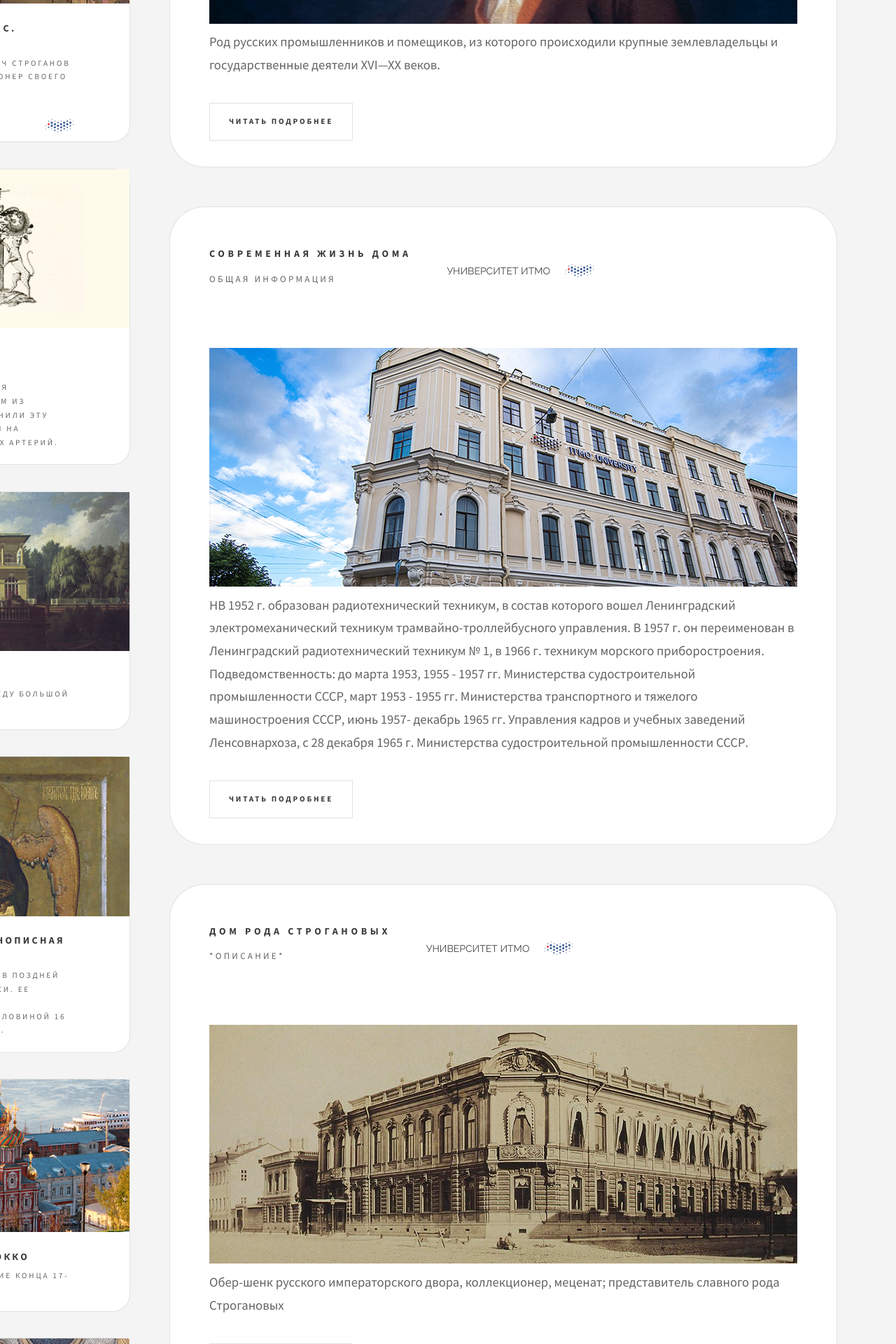
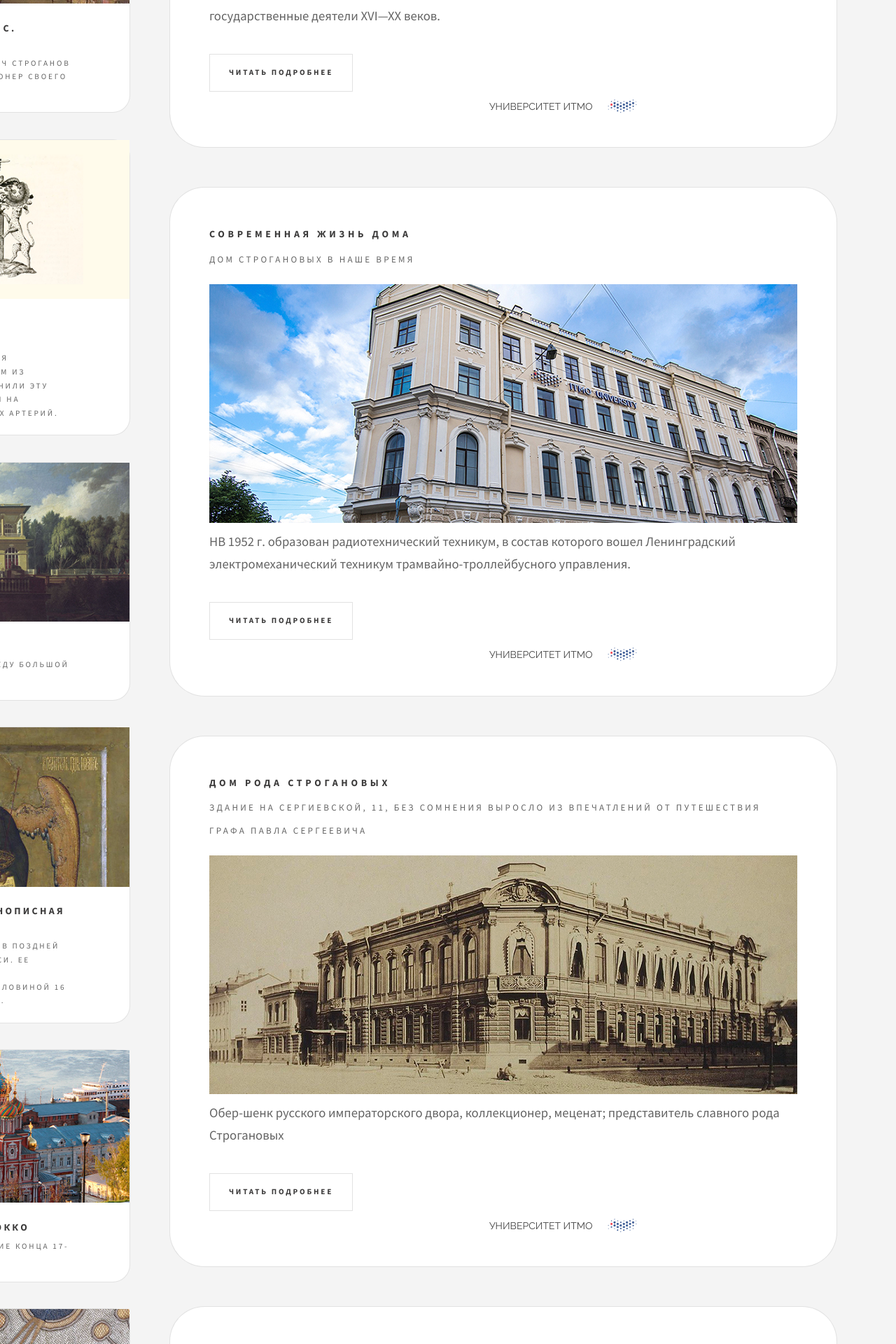
Before and after one commit to m3Rzy/dip, a React (Create React App) app: page / in a window 1280 px wide. Shown: the part 600-2520 px from the top of the page at 70% size. Built offline with nearby package versions, Linux system fonts and the light colour scheme.

Commit message:
rework something

```diff
--- a/src/pages/barokko.js
+++ b/src/pages/barokko.js
@@ -69,7 +69,7 @@ function BarokkoApp() {
                         <h1 className="title_main">Строгановское барокко</h1>
                         <h3 className="title_help">Архитектурное направление конца 17-начала 18 вв.</h3>
                         <div className="line"></div>
-                        <FooterWidget />
+                        <FooterWidget></FooterWidget>
                     </div>
                 </div>
 
--- a/src/pages/components/footerwidget.js
+++ b/src/pages/components/footerwidget.js
@@ -1,5 +1,5 @@
 
-function FooterWidget() {
+function FooterWidget(date, author, type, time) {
     return (
         <ul className='datewidget-ul'>
             <li className='footer-data'>📅 07.02.2022</li>
--- a/src/pages/newmain.js
+++ b/src/pages/newmain.js
@@ -23,6 +23,7 @@ import emailjs, { send } from 'emailjs-com';
 import { useState } from 'react'
 import { Footer } from './components/footer'
 import { FeedBackWidget } from './components/feedback'
+import { FooterWidget } from './components/footerwidget';
 
 
 function NewMain() {
@@ -83,17 +84,21 @@ function NewMain() {
 						<h4><a href="/family">Род Строгановых</a></h4>
 						<p>Служение России. Великие предприниматели и меценаты Строгановы</p>
 					</div>
-					<div className="meta">
-						<a className="author"><span className="name">Университет ИТМО</span><img
-								src={avatar} alt="" /></a>
-					</div>
 				</header>
+
 				<a href="/family" className="image featured"><img src={p5} alt="" /></a>
+
 				<p>Род русских промышленников и помещиков, из которого происходили крупные землевладельцы и
 					государственные деятели XVI—XX веков.</p>
+
 				<footer>
 					<ul className="actions">
 						<li><a href="/family" className="button big">Читать подробнее</a></li>
+						<li><div className="meta">
+						<a className="author"><span className="name">Университет ИТМО</span><img
+								src={avatar} alt="" /></a>
+					</div></li>
+
 					</ul>
 				</footer>
 			</article>
@@ -102,19 +107,20 @@ function NewMain() {
 				<header>
 					<div className="title">
 						<h4><a href="/futurehouse">Современная жизнь дома</a></h4>
-						<p>Общая информация</p>
+						<p>Дом Строгановых в наше время</p>
 					</div>
-					<div className="meta">
-						<a className="author"><span className="name">Университет ИТМО</span><img
-								src={avatar} alt="" /></a>
-					</div>
+
 				</header>
 				<a href="/futurehouse" className="image featured"><img src={p2} alt="" /></a>
-				<p>НВ 1952 г. образован радиотехнический техникум, в состав которого вошел Ленинградский электромеханический техникум трамвайно-троллейбусного управления. В 1957 г. он переименован в Ленинградский радиотехнический техникум № 1, в 1966 г. техникум морского приборостроения. Подведомственность: до марта 1953, 1955 - 1957 гг. Министерства судостроительной промышленности СССР, март 1953 - 1955 гг. Министерства транспортного и тяжелого машиностроения СССР, июнь 1957- декабрь 1965 гг. Управления кадров и учебных заведений Ленсовнархоза, с 28 декабря 1965 г. Министерства судостроительной промышленности СССР.
+				<p>НВ 1952 г. образован радиотехнический техникум, в состав которого вошел Ленинградский электромеханический техникум трамвайно-троллейбусного управления.
 				</p>
 				<footer>
 					<ul className="actions">
 						<li><a href="/futurehouse" className="button big">Читать подробнее</a></li>
+						<li><div className="meta">
+						<a className="author"><span className="name">Университет ИТМО</span><img
+								src={avatar} alt="" /></a>
+					</div></li>
 					</ul>
 				</footer>
 			</article>
@@ -123,13 +129,9 @@ function NewMain() {
 				<header>
 					<div className="title">
 						<h4><a href="/house">Дом рода Строгановых</a></h4>
-						<p>*описание*</p>
+						<p>Здание на Сергиевской, 11, без сомнения выросло из впечатлений от путешествия графа Павла Сергеевича</p>
 					</div>
-					<div className="meta">
 
-						<a className="author"><span className="name">Университет ИТМО</span><img
-								src={avatar} alt="" /></a>
-					</div>
 				</header>
 				<a href="/house" className="image featured"><img src={house_strg_post} alt="" /></a>
 				<p>Обер-шенк русского императорского двора, коллекционер, меценат; представитель славного рода
@@ -137,6 +139,10 @@ function NewMain() {
 				<footer>
 					<ul className="actions">
 						<li><a href="/house" className="button big">Читать подробнее</a></li>
+						<li><div className="meta">
+						<a className="author"><span className="name">Университет ИТМО</span><img
+								src={avatar} alt="" /></a>
+					</div></li>
 					</ul>
 				</footer>
 			</article>
@@ -146,17 +152,17 @@ function NewMain() {
 						<h4><a href="/sgs">Сергей Григорьевич Строганов – один из ярчайших российских вельмож</a></h4>
 						<p>Подробная биография</p>
 					</div>
-					<div className="meta">
 
-						<a className="author"><span className="name">Университет ИТМО</span><img
-								src={avatar} alt="" /></a>
-					</div>
 				</header>
 				<a href="/sgs" className="image featured"><img src={sgs_post} alt="" /></a>
 				<p>Либерал? Ретроград? Почвенник? Западник? Великий гуманист? Безжалостный рубака? Все эти социальные ниши вроде бы подходили ему. Но ведь так не бывает!</p>
 				<footer>
 					<ul className="actions">
 						<li><a href="/sgs" className="button big">Читать подробнее</a></li>
+						<li><div className="meta">
+					<a className="author"><span className="name">Университет ИТМО</span><img
+							src={avatar} alt="" /></a>
+				</div></li>
 					</ul>
 				</footer>
 			</article>
@@ -224,9 +230,10 @@ function NewMain() {
 						<header>
 							<h3><a href="/collection">Коллекции графа А. С. Строганова</a></h3>
 							<time className="published" datetime="2015-10-20">Граф Александр Сергеевич Строганов — крупнейший коллекционер своего времени</time>
-							<a className="author"><img src={avatar} alt="" /></a>
 						</header>
 						<a href="/collection" className="image"><img src={collection_post} alt="" /></a>
+						{/* <a className="author"><img src={avatar} alt="" /></a> */}
+
 					</article>
 
 					<article className="mini-post">
--- a/src/styles/customsearch.css
+++ b/src/styles/customsearch.css
@@ -16,7 +16,7 @@
 
 .product-item {
     width: 300px;
-    height: 400px;
+
     text-align: center;
     border-radius: 25px;
     border-bottom: 2px solid #F5F5F5;
@@ -34,8 +34,8 @@
     width: 100%;
  }
  .product-list {
-   height: 150px;
-   position:relative;
+   height: 250px;
+   /* position:relative; */
    background: #fafafa;
    padding: 15px 0;
 
@@ -107,7 +107,7 @@
 .search-form {
    border-radius: 50px;
    width: 400px;
-   position:relative;
+   /* position:relative; */
    padding:0;
    margin:0 auto;
 }
--- a/src/styles/newmain.css
+++ b/src/styles/newmain.css
@@ -453,19 +453,14 @@ ul.posts li {
 	display: flex;
 	/* border-bottom: solid 1px rgba(160, 160, 160, 0.3); */
 	left: -3em;
-	margin: -3em 0 3em 0;
+	margin: -3em 0 1em 0;
 	/* position: relative; */
 	width: 100%;
 	/* width: calc(100% + 6em); */
 }
 
 .title {
-	/* -moz-flex-grow: 1;
-	-webkit-flex-grow: 1;
-	-ms-flex-grow: 1;
-	flex-grow: 1; */
 	padding-top: 50px;
-	/* padding: 3.75em 3em 3.3em 3em; */
 }
 
  .title h2 {
@@ -479,11 +474,15 @@ ul.posts li {
 }
 
 .post>header .meta {
-	padding: 3.75em 3em 1.75em 3em;
-	/* border-left: solid 1px rgba(160, 160, 160, 0.3); */
+	/* padding: 3.75em 3em 1.75em 3em; */
 	min-width: 17em;
 	text-align: right;
 	width: 17em;
+}
+
+.meta {
+	padding-left: 400px;
+
 }
 
 .post>header .meta .published {
@@ -529,7 +528,7 @@ header p {
 	position: fixed;
 	top: 0;
 	width: 100%;
-	/* z-index: 10000; */
+	z-index: 10000;
 }
 
 #header a {
```
Also changed, not shown: src/pages/list.js (+4 -60 lines).
